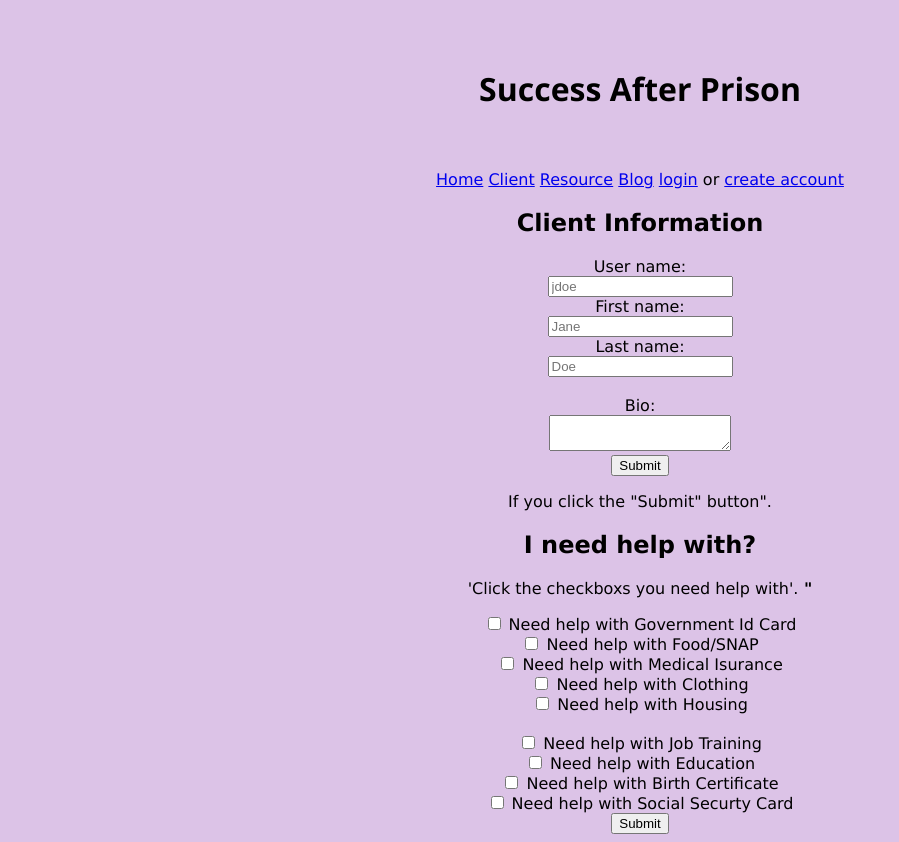
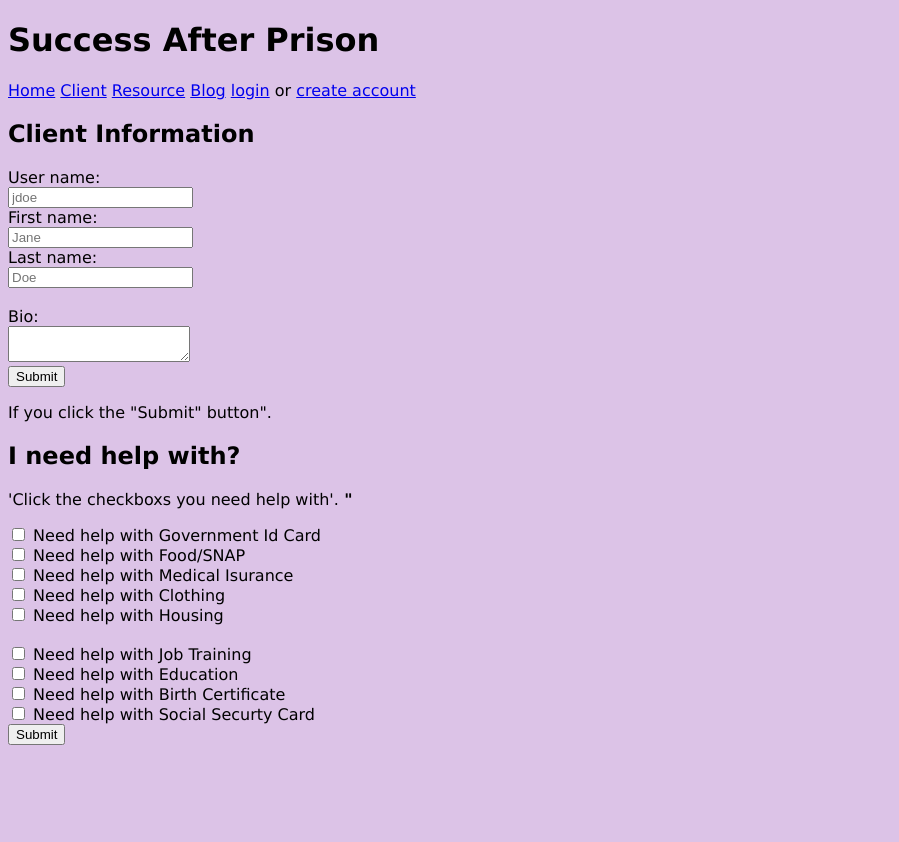
Before and after one commit to yahighness/s_a_p, a Django app: page /client/ in a window 1280 px wide. Shown: the whole page, without its empty margins (0-899 px from the left). After the commit the page ends 745 px from the top, so only its background shows below. Run offline with Django 3.2, Linux system fonts and the light colour scheme.

Commit message:
fixed client page html

```diff
--- a/s_a_p/my_sap/templates/client.html
+++ b/s_a_p/my_sap/templates/client.html
@@ -1,36 +1,20 @@
 <!DOCTYPE html>
-<html>
-
-    <html>
-        <center>
+<html lang="en">
     <head>
         <style>
             div {background-color: #dcc3e7;}
             button {vertical-align: center;}
             img {vertical-align: center;}
+            body {
+                background-color:#dcc3e7;
+                font-family: Verdana, Geneva, Tahoma, sans-serif;
+            }
         </style>
-            <html>
-              <head>
-                <head>
-                  <title>HTML Background </title>
-               </head>
-               <body style="background-color:#dcc3e7;">
+        <title>Client Page</title>
+
     </head>
     <body>
-        </head>
-        <span style="font-family: Verdana, Geneva, Tahoma, sans-serif;"
-        <br/>
-        &nbsp;&nbsp;&nbsp;&nbsp;&nbsp;&nbsp;&nbsp;&nbsp;&nbsp;&nbsp;
-        <br/>
-&nbsp;&nbsp;&nbsp;&nbsp;&nbsp;&nbsp;&nbsp;&nbsp;&nbsp;&nbsp;
-<h1 style="color:black;text-align: center;font: size 30px;font-family:'Segoe UI', Tahoma, Geneva, Verdana, sans-serif">Success After Prison</h1>
-
-<br/>
-&nbsp;&nbsp;&nbsp;&nbsp;&nbsp;&nbsp;&nbsp;&nbsp;&nbsp;&nbsp;
-
-
-<head>
-    <title>Success After Prison</title>
+    <h1>Success After Prison</h1>
     <div class= "container">
         <a href="{% url 'home' %}">Home</a>
         <a href="{% url 'client' %}">Client</a>
@@ -44,15 +28,6 @@
         {% endif %}
 
     </div>
-</head>
-
-<body style="background-color:#dcc3e7;">
-
-
-</body>
-
-</html>
-
 
 <h2>Client Information</h2>
 <form action="" method="post">
```
Lines whose indentation alone changed are shown as unchanged.
